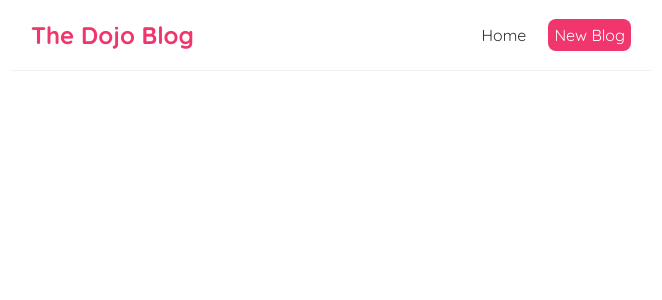
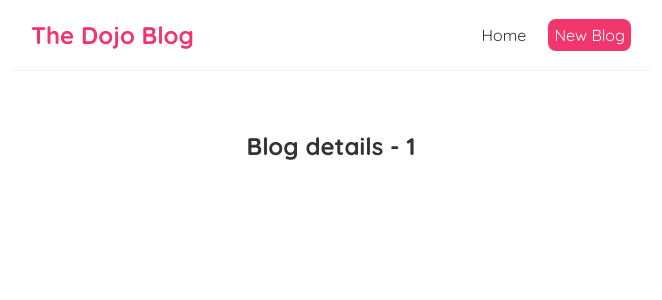
Before and after one commit to wendymunyasi/dojo-app, a React (Create React App) app: page /blogs/1 in a window 1280 px wide. Shown: the top 300 px of the page, without its empty margins (309-971 px from the left). Built offline with nearby package versions, Linux system fonts and the light colour scheme.

Commit message:
Add route parameters for blog details component

```diff
--- a/src/App.js
+++ b/src/App.js
@@ -3,6 +3,7 @@
 import Home from './Home';
 import { BrowserRouter as Router, Route, Routes } from 'react-router-dom';
 import Create from './Create';
+import BlogDetails from './BlogDetails';
 
 function App() {
   return (
@@ -16,6 +17,7 @@
                {/* Home is the component that will be rendered */}
             </Route>
             <Route exact path="/create" element={<Create />}></Route>
+            <Route exact path="/blogs/:id" element={<BlogDetails />}></Route>
           </Routes>
         </div>
       </div>
--- /dev/null
+++ b/src/BlogDetails.js
@@ -0,0 +1,14 @@
+import { useParams } from "react-router-dom";
+
+const BlogDetails = () => {
+  const {id} = useParams(); // useParams() grabs route params from route
+  // destructure the parameter in the const
+
+  return (
+    <div className="blog-details">
+      <h2>Blog details - {id}</h2>
+    </div>
+  );
+}
+
+export default BlogDetails;
--- a/src/Bloglist.js
+++ b/src/Bloglist.js
@@ -1,3 +1,5 @@
+import { Link } from "react-router-dom";
+
 const BlogList = (props) => {
   const blogs  = props.blogs;
   const title = props.title;
@@ -12,8 +14,11 @@
       <h2>{title}</h2>
       {blogs.map((blog) => (
         <div className="blog-preview" key={blog.id}>
-          <h2>{blog.title}</h2>
-          <p>Written by {blog.author}.</p>
+          <Link to={`/blogs/${blog.id}`}>
+            <h2>{blog.title}</h2>
+            <p>Written by {blog.author}.</p>
+          </Link>
+
           {/* Define a function that will be called when the button is clicked
           and pass the blog.id as a parameter
           Declare the function in Home.js because that is where the state
--- a/src/index.css
+++ b/src/index.css
@@ -48,3 +48,6 @@
   color: #f1356d;
   margin-bottom: 8px;
 }
+.blog-preview a {
+  text-decoration: none;
+}
```
